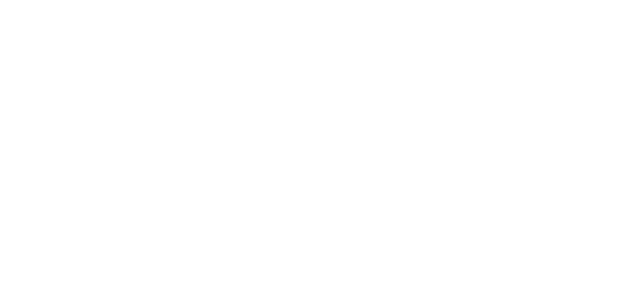
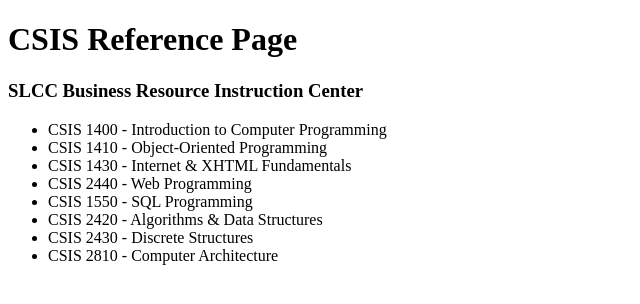
Before and after one commit to aaroncarlisle-cs/csis-bric, a plain HTML site: page index.html in a window 1280 px wide. Shown: the whole page, without its empty margins (0-640 px from the left). Drawn offline with Linux system fonts and the light colour scheme.

Commit message:
Create header and list of menu pages

```diff
--- a/index.html
+++ b/index.html
@@ -6,6 +6,18 @@
     <title>CSIS Reference Page - SLCC Business Resource Instruction Center</title>
 </head>
 <body>
+    <h1>CSIS Reference Page</h1>
+    <h3>SLCC Business Resource Instruction Center</h3>
 
+    <ul>
+        <li>CSIS 1400 - Introduction to Computer Programming</li>
+        <li>CSIS 1410 - Object-Oriented Programming</li>
+        <li>CSIS 1430 - Internet & XHTML Fundamentals</li>
+        <li>CSIS 2440 - Web Programming</li>
+        <li>CSIS 1550 - SQL Programming</li>
+        <li>CSIS 2420 - Algorithms & Data Structures</li>
+        <li>CSIS 2430 - Discrete Structures</li>
+        <li>CSIS 2810 - Computer Architecture</li>
+    </ul>
 </body>
 </html>
```
